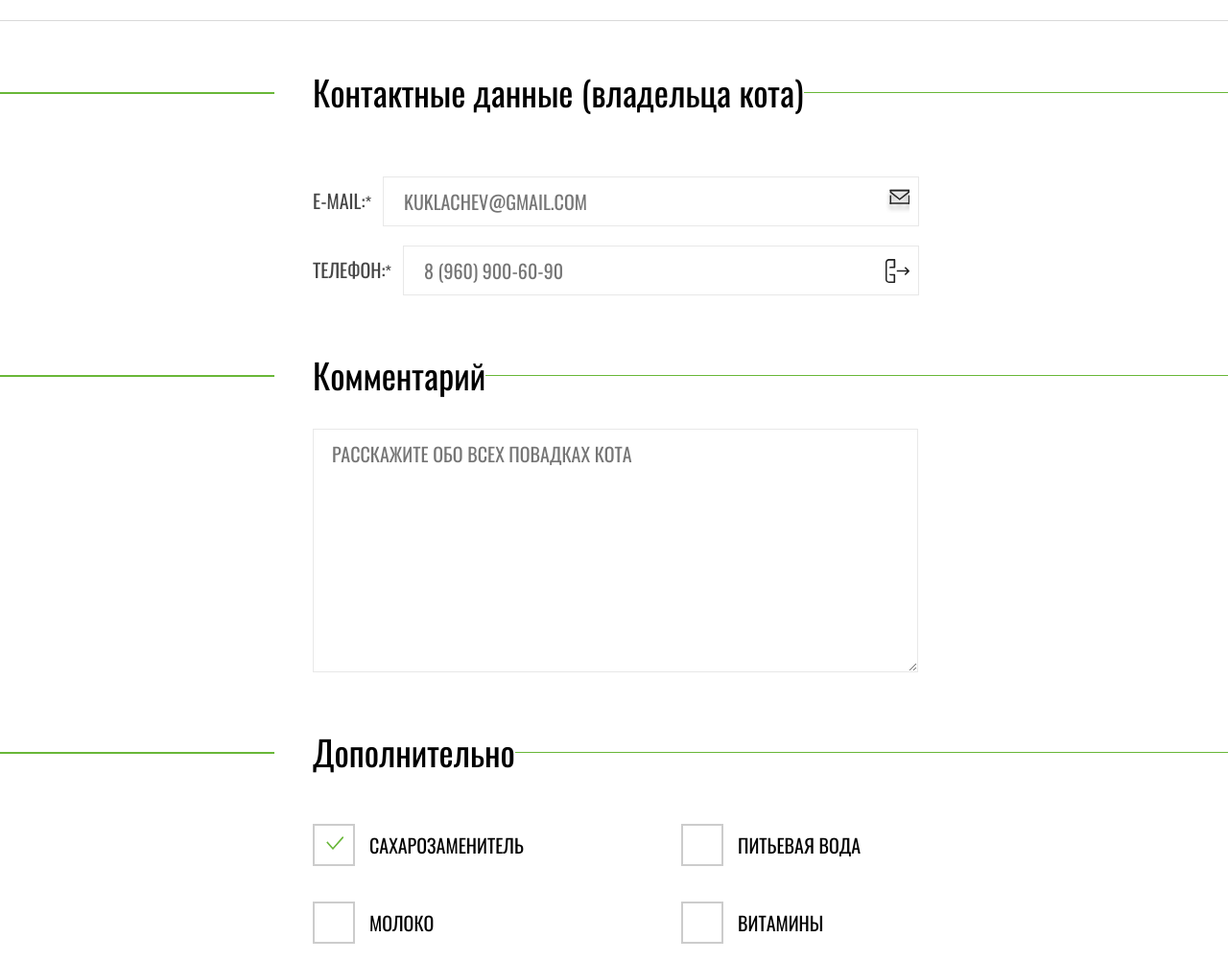
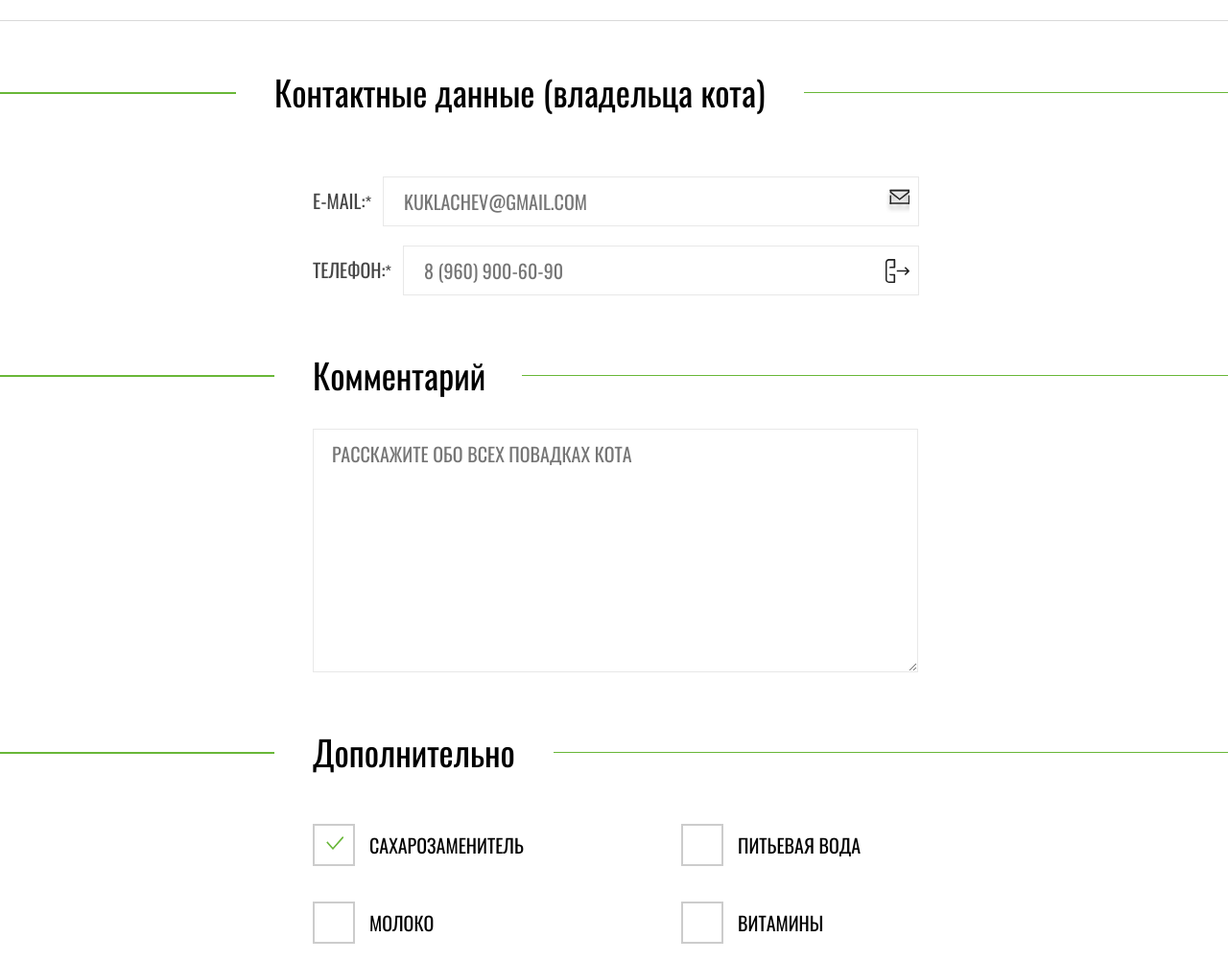
Before and after one commit to IrKir/1671865-cat-energy-22, a website: page source/form.html in a window 1280 px wide. Shown: the part 838-1840 px from the top of the page at 96% size. Drawn offline with nearby package versions, Linux system fonts and the light colour scheme; files that its build step writes are made by us from their sources.

Commit message:
Добавь маржины к псевдоэлементам

```diff
--- a/source/sass/blocks/addition.scss
+++ b/source/sass/blocks/addition.scss
@@ -27,6 +27,7 @@
     width: 99px;
     height: 1px;
     margin-top: 14px;
+    margin-left: 23px;
     background-color: var(--basic-accent);
     box-shadow: 20px 0 0 var(--basic-accent),
       80px 0 0 var(--basic-accent),
@@ -57,6 +58,7 @@
       width: 145px;
       height: 1px;
       margin-top: 18px;
+      margin-left: 40px;
       box-shadow:
         144px 0 0 var(--basic-accent),
         288px 0 0 var(--basic-accent),
--- a/source/sass/blocks/comment.scss
+++ b/source/sass/blocks/comment.scss
@@ -33,6 +33,7 @@
     width: 99px;
     height: 1px;
     margin-top: 14px;
+    margin-left: 38px;
     background-color: var(--basic-accent);
     box-shadow: 20px 0 0 var(--basic-accent),
       80px 0 0 var(--basic-accent),
--- a/source/sass/blocks/others-goods.scss
+++ b/source/sass/blocks/others-goods.scss
@@ -16,6 +16,7 @@
     width: 50px;
     height: 1px;
     margin-top: 18px;
+    margin-left: 22px;
     background-color: var(--basic-accent);
     box-shadow: 50px 0 0 var(--basic-accent),
       100px 0 0 var(--basic-accent),
@@ -47,6 +48,7 @@
       width: 145px;
       height: 1px;
       margin-top: 18px;
+      margin-left: 36px;
       box-shadow:
         144px 0 0 var(--basic-accent),
         288px 0 0 var(--basic-accent),
--- a/source/sass/blocks/owner-contacts.scss
+++ b/source/sass/blocks/owner-contacts.scss
@@ -97,17 +97,17 @@
   }
 
   @media (min-width: $tablet-width) {
-    width: 668px;
+    width: 708px;
     padding: 0;
     margin-top: 81px;
     margin-bottom: 70px;
-    margin-left: 40px;
 
     &::after {
       flex-grow: 1;
       content: "";
       width: 145px;
       height: 1px;
+      margin-left: 40px;
       margin-top: 18px;
       box-shadow:
         144px 0 0 var(--basic-accent),
```
